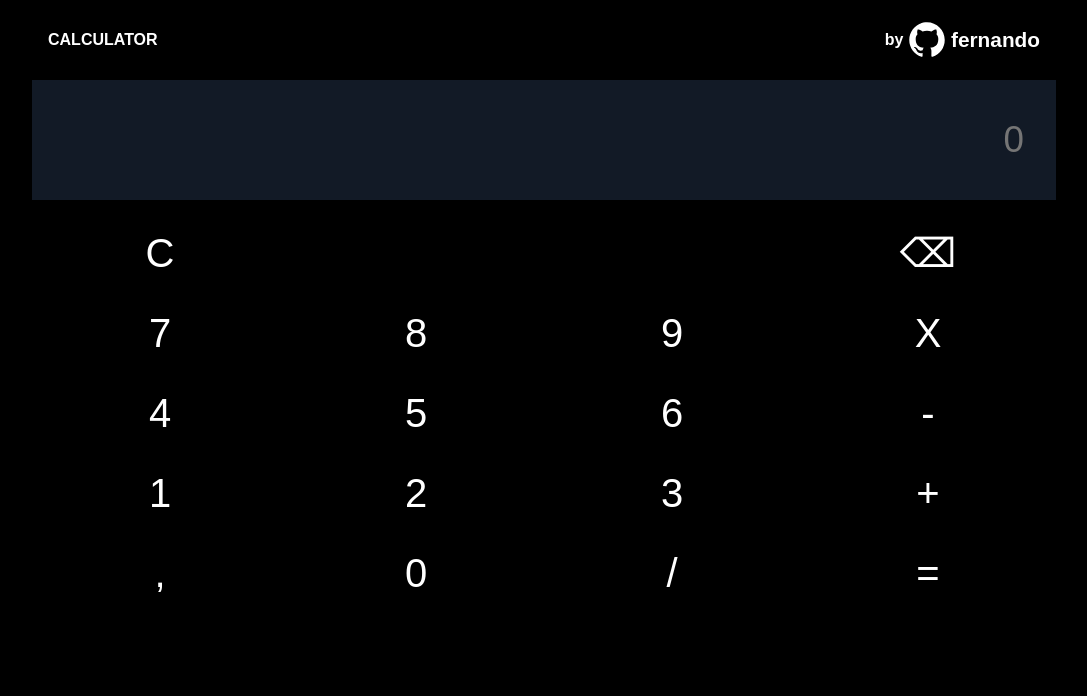
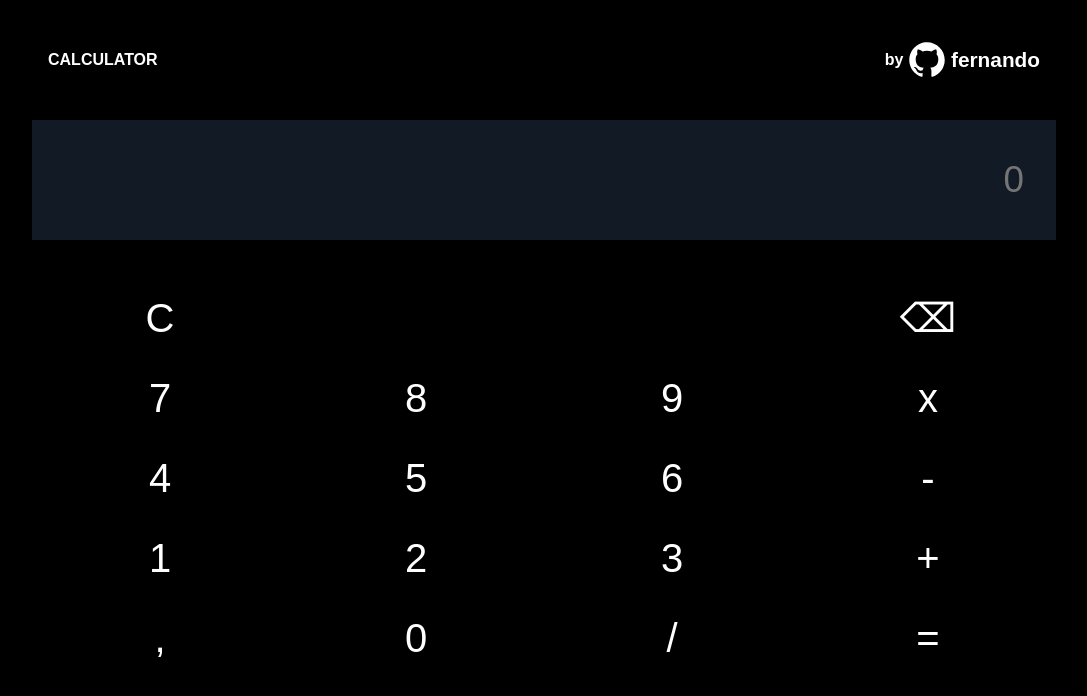
Before and after one commit to fernandonline/typescript-calculator-ReactVite, a React (Vite) app: page / in a window 1280 px wide. Shown: the top 696 px of the page, without its empty margins (96-1183 px from the left). Built offline with nearby package versions, Linux system fonts and the light colour scheme; a web font is replaced by a local one.

Commit message:
ajustes finais de estilo

```diff
--- a/src/App.tsx
+++ b/src/App.tsx
@@ -81,7 +81,7 @@ const calculate = () => {
           <Button label='7' onClick={() => addValue('7')}/>
           <Button label='8' onClick={() => addValue('8')}/>
           <Button label='9' onClick={() => addValue('9')}/>
-          <Button label='X' onClick={() => handleOperator('x')}/>
+          <Button label='x' onClick={() => handleOperator('x')}/>
         </Row>
 
         <Row>
--- a/src/components/header.tsx
+++ b/src/components/header.tsx
@@ -17,7 +17,7 @@ export default function Header () {
 }
 
 const Cabecalho = styled.header`
-    height: 10svh;
+    height: 15svh;
     display: flex;
     justify-content: space-between;
     align-items: center;
--- a/src/components/input.tsx
+++ b/src/components/input.tsx
@@ -14,7 +14,7 @@ const InputContainer = styled.div`
     display: flex;
     background: var(--screen-background);
     font-family: var(--fonte-padrao);
-    margin-bottom: 5px;
+    margin-bottom: 30px;
 
     input {
         width: 100%;
```
